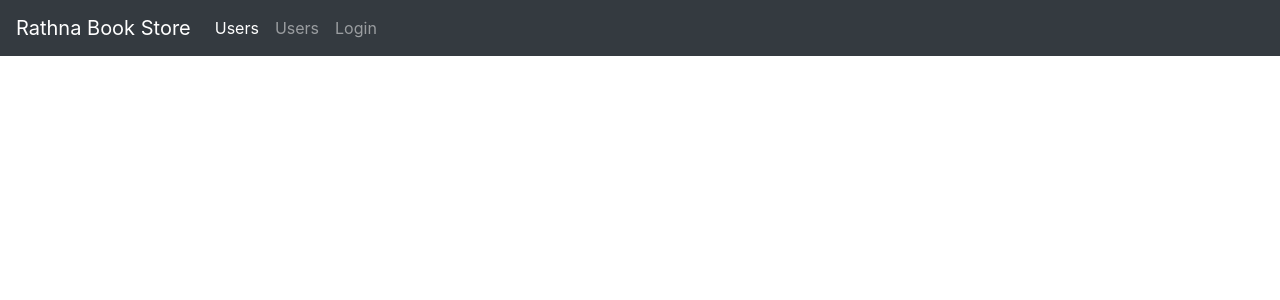
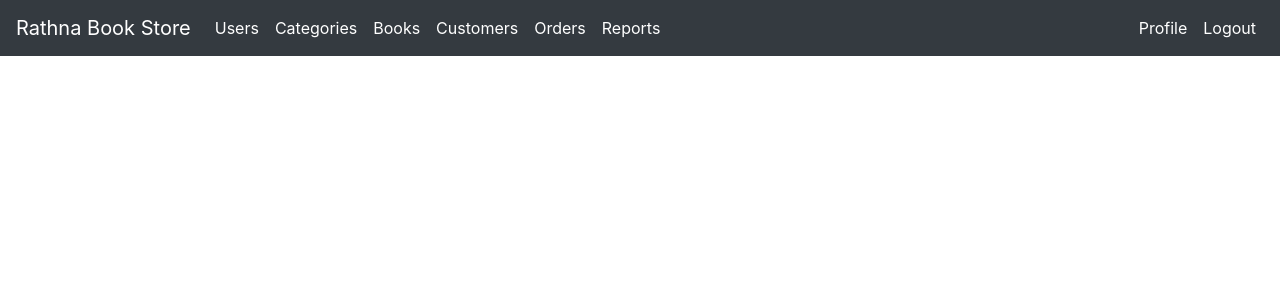
Before and after one commit to chamindaindunil/CMS-Project, an Angular app in the folder front-end/: page /home in a window 1280 px wide. Shown: the top 300 px of the page. Built offline with nearby package versions, Linux system fonts and the light colour scheme.

Commit message:
complete users table

```diff
--- a/front-end/src/app/pages/home/home.component.html
+++ b/front-end/src/app/pages/home/home.component.html
@@ -1,18 +1,36 @@
 <nav class="navbar navbar-expand-lg navbar-dark bg-dark">
-    <a class="navbar-brand" href="#">Rathna Book Store</a>
-    <button class="navbar-toggler" type="button" data-toggle="collapse" data-target="#navbarNavDropdown" aria-controls="navbarNavDropdown" aria-expanded="false" aria-label="Toggle navigation">
+  <a class="navbar-brand" routerLink="home">Rathna Book Store</a>
+  <button class="navbar-toggler d-lg-none" type="button" data-toggle="collapse" data-target="#collapsibleNavId" aria-controls="collapsibleNavId"
+      aria-expanded="false" aria-label="Toggle navigation">
     <span class="navbar-toggler-icon"></span>
   </button>
-    <div class="collapse navbar-collapse" id="navbarNavDropdown">
-      <ul class="navbar-nav">
+  <div class="collapse navbar-collapse" id="collapsibleNavId">
+    <ul class="navbar-nav mr-auto mt-2 mt-lg-0">
       <li class="nav-item active">
-          <a class="nav-link" routerLink="users">Users</a>
+        <a class="nav-link" routerLink="users"><i class="fa fa-users"></i> Users</a>
       </li>
-        <li class="nav-item">
-          <a class="nav-link" routerLink="users">Users</a>
+      <li class="nav-item active">
+        <a class="nav-link" routerLink="category">Categories</a>
       </li>
-        <li class="nav-item">
-          <a class="nav-link" routerLink="login">Login</a>
+      <li class="nav-item active">
+        <a class="nav-link" routerLink="books">Books</a>
+      </li>
+      <li class="nav-item active">
+        <a class="nav-link" routerLink="customers">Customers</a>
+      </li>
+      <li class="nav-item active">
+        <a class="nav-link" routerLink="orders">Orders</a>
+      </li>
+      <li class="nav-item active">
+        <a class="nav-link" routerLink="reports">Reports</a>
+      </li>
+    </ul>
+    <ul class="navbar-nav ml-auto mt-2 mt-lg-0">
+      <li class="nav-item active">
+          <a class="nav-link" routerLink="profile">Profile</a>
+      </li>
+      <li class="nav-item active">
+          <a class="nav-link" routerLink="logout">Logout</a>
       </li>
     </ul>
   </div>
--- a/front-end/src/app/pages/users/users.component.html
+++ b/front-end/src/app/pages/users/users.component.html
@@ -1,5 +1,12 @@
 <div class="container-fluid">
-    <div>
+    <div class="card my-4">
+        <div class="card-body">
+            <h4 class="card-title">
+                Users Management
+                <a name="" id="" class="btn btn-primary float-right" routerLink="#" role="button">Create New User</a>
+            </h4>
+            <hr>
+            <div></div>
             <table class="table table-hover">
                 <thead>
                     <tr>
@@ -20,3 +27,4 @@
             </table>
         </div>
     </div>
+</div>
```
Lines whose indentation alone changed are shown as unchanged.
